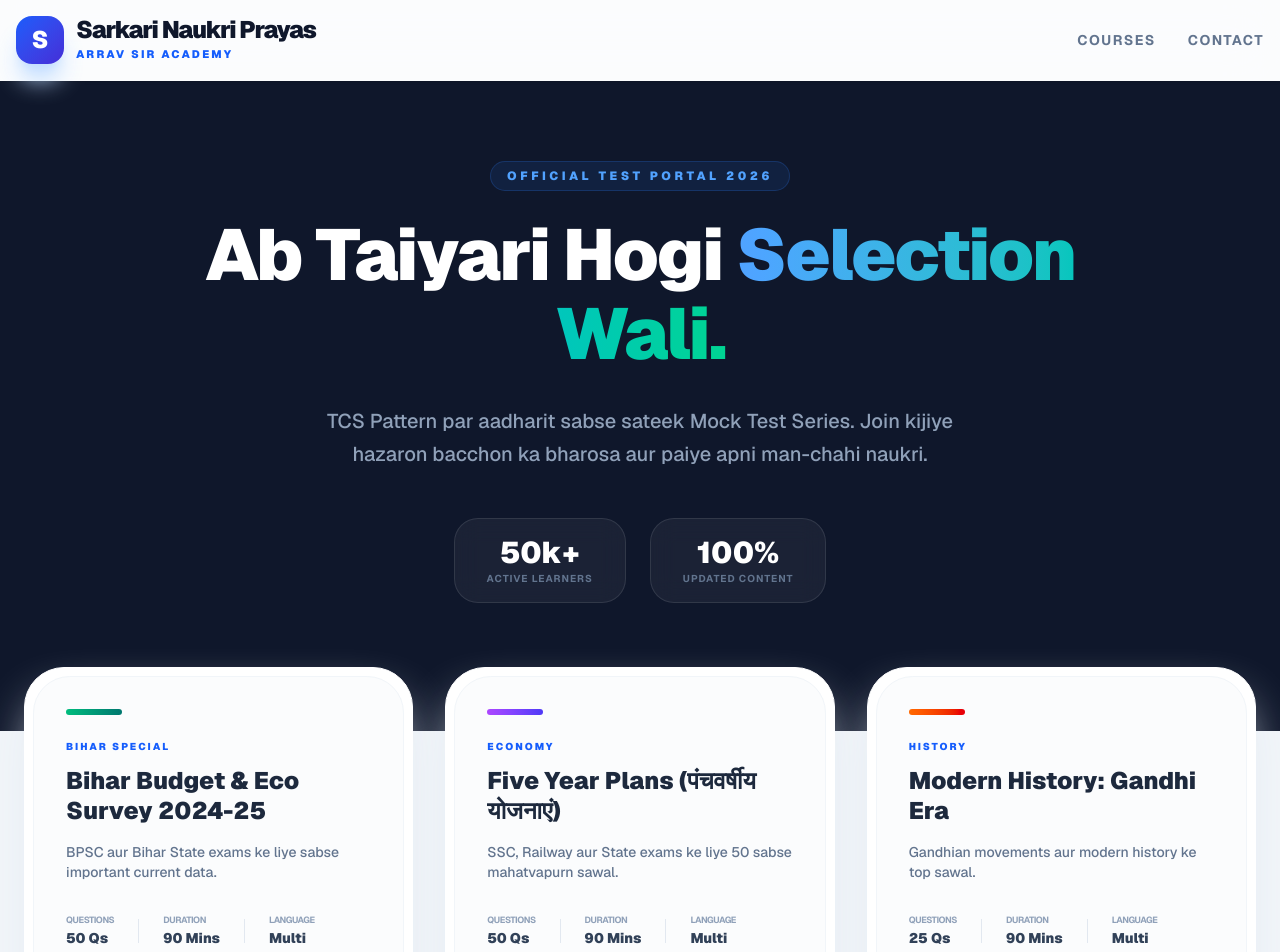
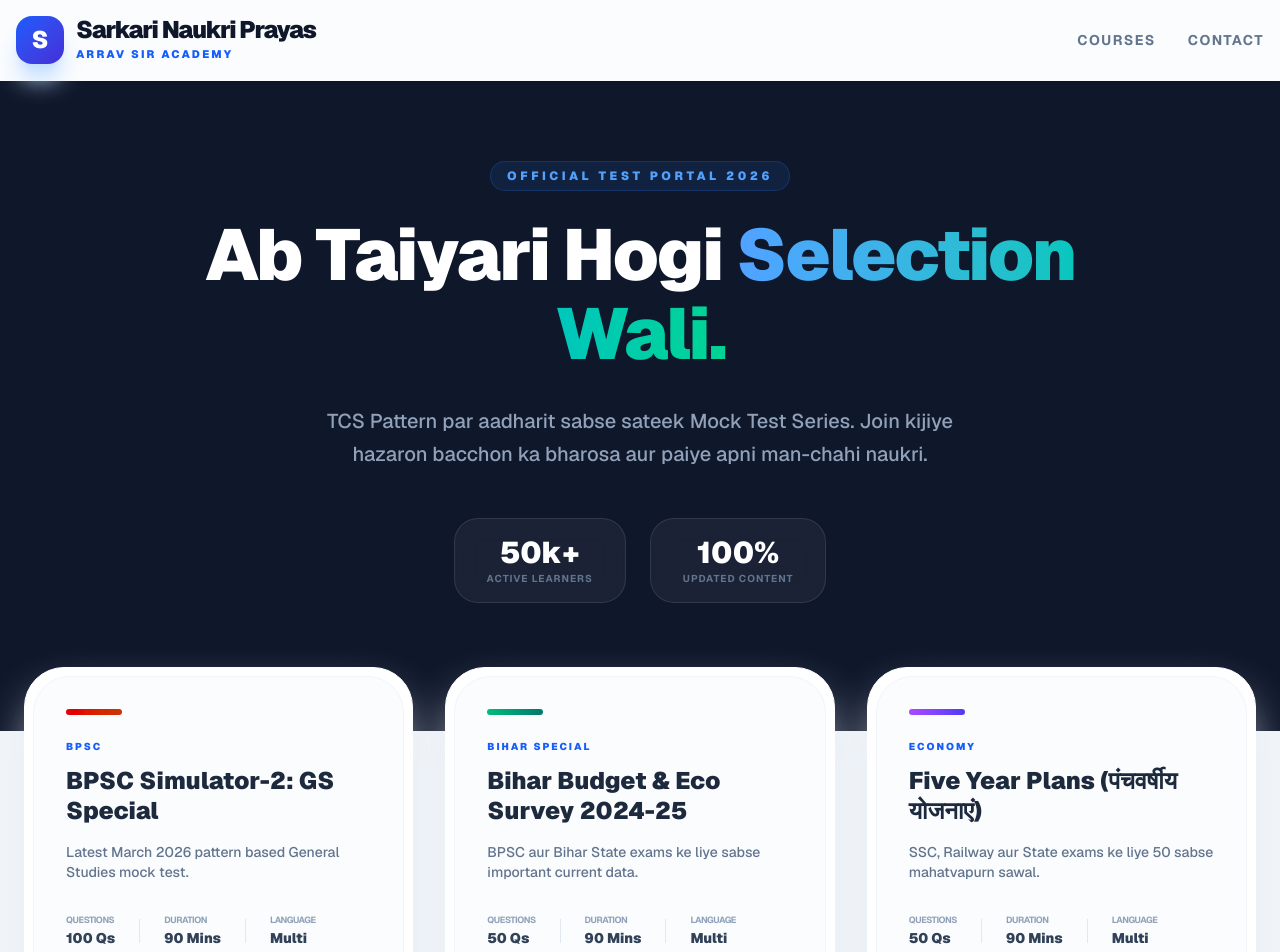
Before and after one commit to kashishbhaig/sarkari-naukri-portal, a Next.js app: page / in a window 1280 px wide. Shown: the top 952 px of the page. Built offline with nearby package versions, Linux system fonts and the light colour scheme.

Commit message:
Update page.tsx

```diff
--- a/app/page.tsx
+++ b/app/page.tsx
@@ -2,6 +2,14 @@ import Link from 'next/link';
 
 export default function Home() {
   const tests = [
+    {
+  id: "simulator_02_gs",
+  title: "BPSC Simulator-2: GS Special",
+  questions: "100 Qs",
+  tag: "BPSC",
+  color: "from-red-600 to-orange-700",
+  desc: "Latest March 2026 pattern based General Studies mock test."
+},
     {
   id: "bihar_budget",
   title: "Bihar Budget & Eco Survey 2024-25",
```
